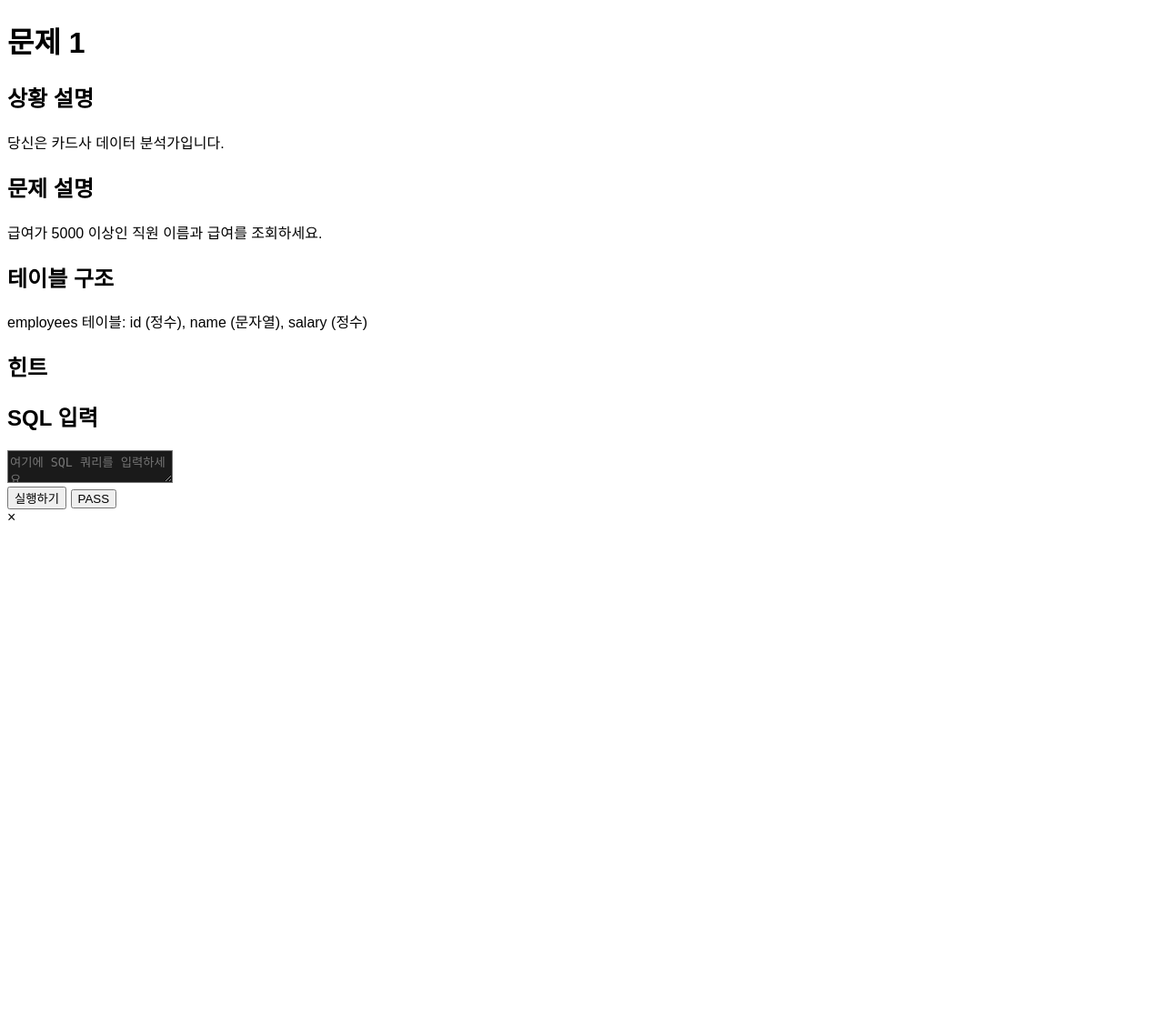
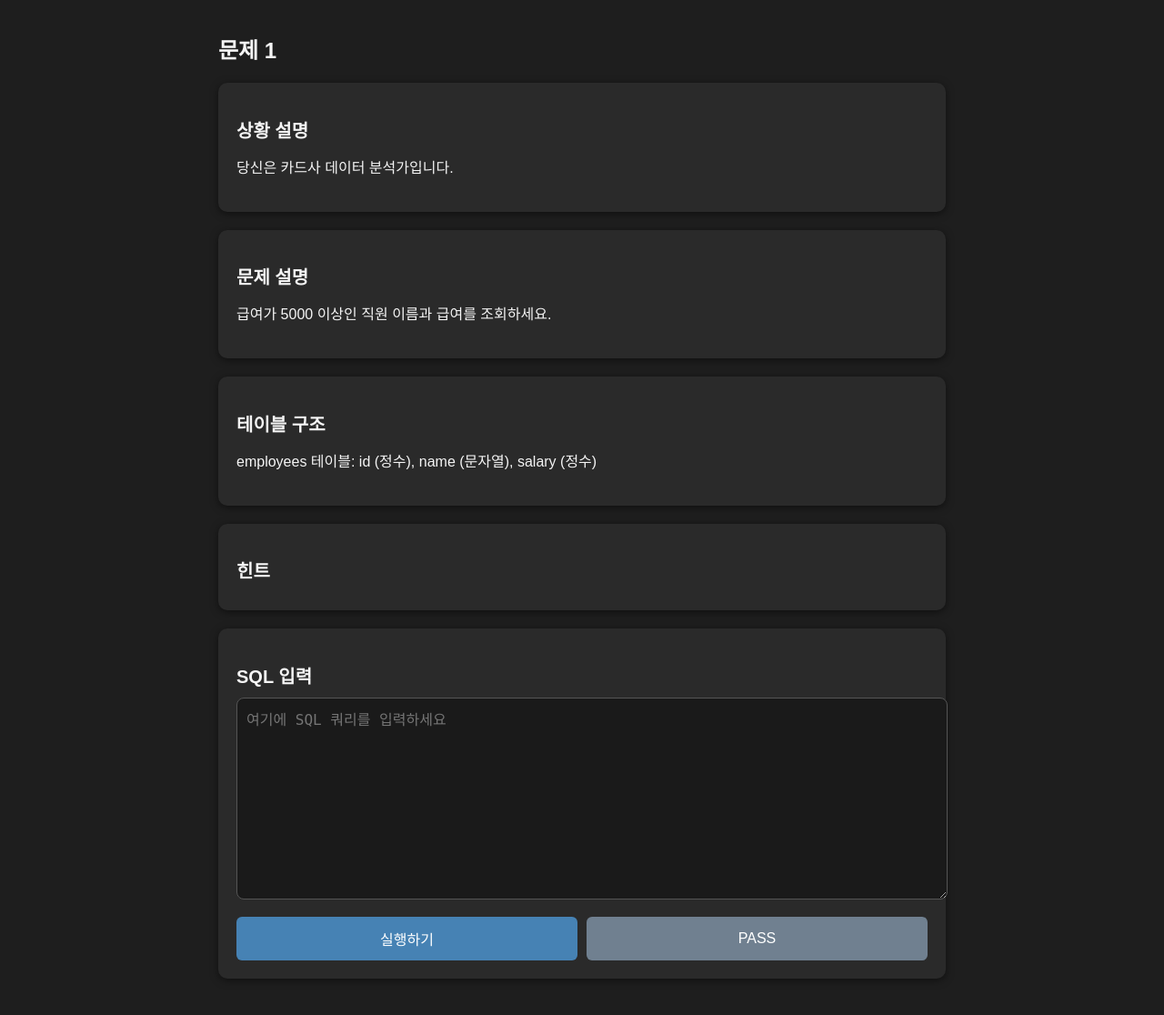
Before and after one commit to melonshoping/sql-quiz-starter, a Flask app: page /quiz/1 in a window 1280 px wide. Shown: the whole page at 91% size. Before the commit the page ends 572 px from the top, so only its background shows below. Run offline with Flask 3, Linux system fonts and the light colour scheme.

Commit message:
Update style.css

```diff
--- a/static/style.css
+++ b/static/style.css
@@ -1,10 +1,123 @@
 body {
+    background-color: #1E1E1E;
+    color: #F5F5F5;
     font-family: 'Fira Code', 'Roboto Mono', 'Noto Sans KR', sans-serif;
+    margin: 0;
+    padding: 0;
 }
+
+.container {
+    width: 90%;
+    max-width: 800px;
+    margin: 0 auto;
+    padding: 20px;
+}
+
+h1 {
+    font-size: 24px;
+    margin-bottom: 20px;
+}
+
+h2 {
+    font-size: 20px;
+    margin-bottom: 10px;
+}
+
+p {
+    font-size: 16px;
+    line-height: 1.5;
+}
+
+.card {
+    background-color: #2A2A2A;
+    padding: 20px;
+    margin-bottom: 20px;
+    border-radius: 10px;
+    box-shadow: 0 2px 8px rgba(0, 0, 0, 0.5);
+}
+
 textarea {
+    width: 100%;
+    min-height: 200px;
     background-color: #1A1A1A;
     color: #F5F5F5;
+    font-size: 16px;
+    border: 1px solid #555;
+    border-radius: 8px;
+    padding: 10px;
 }
-.card {
+
+.button-group {
+    margin-top: 15px;
+    display: flex;
+    gap: 10px;
+}
+
+.btn-run, .btn-pass, .btn-start, .btn-next, .btn-hint {
+    flex: 1;
+    background-color: #4682B4;
     border: none;
+    padding: 12px;
+    font-size: 16px;
+    border-radius: 6px;
+    cursor: pointer;
+    text-align: center;
+    text-decoration: none;
+    color: white;
 }
+
+.btn-pass {
+    background-color: #708090;
+}
+
+.btn-next {
+    background-color: #4CAF50;
+}
+
+.btn-hint {
+    background-color: #6A5ACD;
+}
+
+.btn-run:hover, .btn-pass:hover, .btn-start:hover, .btn-next:hover, .btn-hint:hover {
+    opacity: 0.9;
+}
+
+.message {
+    font-size: 18px;
+    color: #FFD700;
+}
+
+.modal {
+    display: none;
+    position: fixed;
+    z-index: 999;
+    left: 0;
+    top: 0;
+    width: 100%;
+    height: 100%;
+    overflow: auto;
+    background-color: rgba(0,0,0,0.8);
+}
+
+.modal-content {
+    background-color: #2A2A2A;
+    margin: 15% auto;
+    padding: 20px;
+    border-radius: 10px;
+    width: 90%;
+    max-width: 400px;
+    color: white;
+    text-align: center;
+}
+
+.close {
+    color: #aaa;
+    float: right;
+    font-size: 24px;
+    font-weight: bold;
+    cursor: pointer;
+}
+
+.close:hover {
+    color: white;
+}
```
